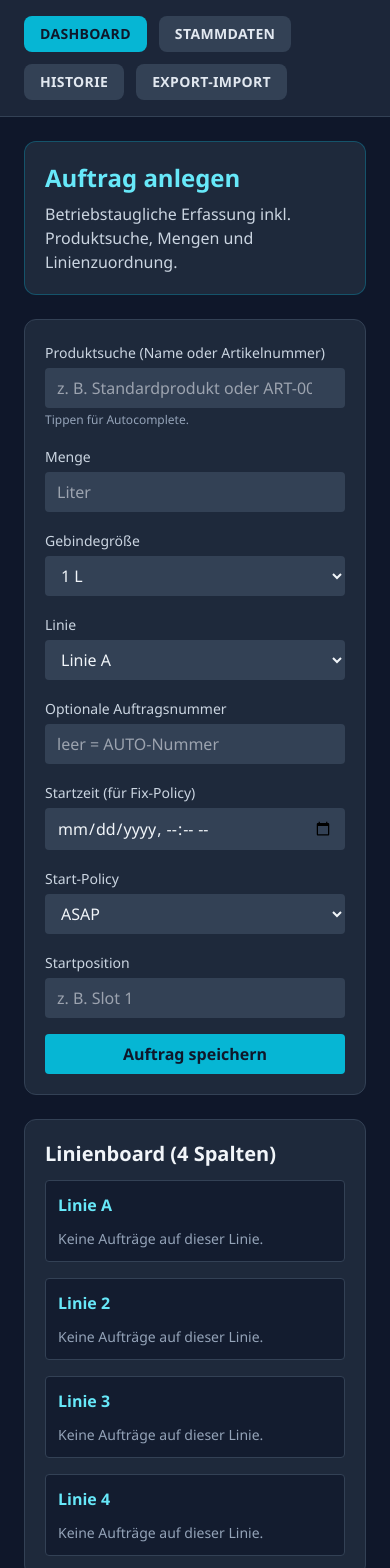
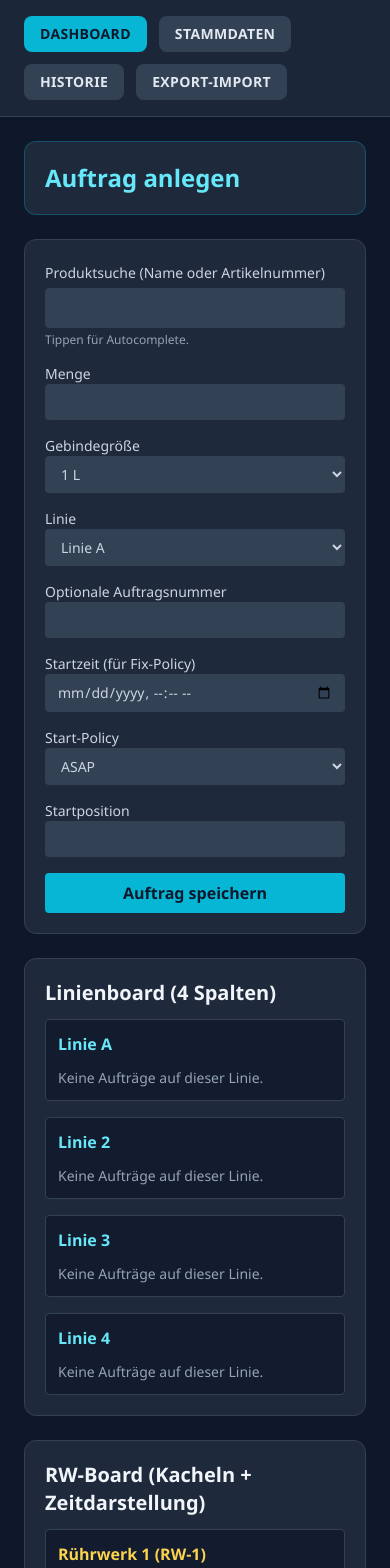
Before and after one commit to fabianhoffmann790-ctrl/RPS-v0.1.0, a React (Vite) app: page / in a window 390 px wide. Shown: the top 1568 px of the page. Built offline with nearby package versions, Linux system fonts and the light colour scheme.

Commit message:
Implement milestone 7 RW board and hard-stop assignment overlap

```diff
--- a/src/pages/DashboardPage.tsx
+++ b/src/pages/DashboardPage.tsx
@@ -1,6 +1,7 @@
 import { memo, useMemo, useState } from 'react'
 import type { DragEvent, FormEvent } from 'react'
 import { useAppStore } from '../store/appStore'
+import { getOrderRwWindow } from '../store/scheduling'
 
 const packageOptions = [
   { value: '250ml', label: '250 ml' },
@@ -16,11 +17,13 @@ const startPolicyOptions = [
 
 type PackageValue = (typeof packageOptions)[number]['value']
 type StartPolicyValue = (typeof startPolicyOptions)[number]['value']
+type StoreState = ReturnType<typeof useAppStore>['state']
+type StoreOrder = StoreState['orders'][number]
 
 interface LineBoardColumn {
   lineId: string
   lineName: string
-  orders: ReturnType<typeof useAppStore>['state']['orders']
+  orders: StoreState['orders']
 }
 
 const EmptyColumn = memo(function EmptyColumn() {
@@ -28,7 +31,7 @@ const EmptyColumn = memo(function EmptyColumn() {
 })
 
 function DashboardPage() {
-  const { state, createOrder, editOrder, reorderLineOrders } = useAppStore()
+  const { state, createOrder, editOrder, reorderLineOrders, assignOrder } = useAppStore()
   const [search, setSearch] = useState('')
   const [orderNo, setOrderNo] = useState('')
   const [quantity, setQuantity] = useState('')
@@ -56,8 +59,7 @@ function DashboardPage() {
   const searchMatches = useMemo(() => {
     const value = search.trim().toLowerCase()
     return state.masterdata.products.filter(
-      (product) =>
-        product.name.toLowerCase().includes(value) || product.articleNo.toLowerCase().includes(value),
+      (product) => product.name.toLowerCase().includes(value) || product.articleNo.toLowerCase().includes(value),
     )
   }, [search, state.masterdata.products])
 
@@ -79,6 +81,29 @@ function DashboardPage() {
         .sort((a, b) => (a.sequence === b.sequence ? a.id.localeCompare(b.id) : a.sequence - b.sequence)),
     }))
   }, [state.masterdata.lines, state.orders])
+
+  const assignmentByOrderId = useMemo(() => {
+    const map = new Map<string, string>()
+    state.assignments.forEach((assignment) => map.set(assignment.orderId, assignment.machine))
+    return map
+  }, [state.assignments])
+
+  const rwColumns = useMemo(() => {
+    return state.masterdata.stirrers.map((rw) => ({
+      rw,
+      entries: state.assignments
+        .filter((assignment) => assignment.machine === rw.rwId)
+        .map((assignment) => {
+          const order = state.orders.find((item) => item.id === assignment.orderId)
+          if (!order) return null
+          const window = getOrderRwWindow(order, state.masterdata)
+          if (!window) return null
+          return { order, window }
+        })
+        .filter((entry): entry is { order: StoreOrder; window: NonNullable<ReturnType<typeof getOrderRwWindow>> } => Boolean(entry))
+        .sort((a, b) => a.window.makeStart.localeCompare(b.window.makeStart)),
+    }))
+  }, [state.assignments, state.masterdata, state.orders])
 
   const onCreateOrder = (event: FormEvent) => {
     event.preventDefault()
@@ -125,157 +150,110 @@ function DashboardPage() {
     setDragOrderId(null)
   }
 
+  const onDropRw = (event: DragEvent<HTMLElement>, rwId: string) => {
+    event.preventDefault()
+    if (!dragOrderId) return
+    assignOrder(dragOrderId, rwId)
+    setDragOrderId(null)
+  }
+
   return (
     <section className="space-y-6">
       <div className="rounded-xl border border-cyan-600/40 bg-slate-800 p-5">
         <h1 className="text-2xl font-bold text-cyan-300">Auftrag anlegen</h1>
-        <p className="mt-2 text-slate-300">Betriebstaugliche Erfassung inkl. Produktsuche, Mengen und Linienzuordnung.</p>
       </div>
 
       <form onSubmit={onCreateOrder} className="grid gap-4 rounded-xl border border-slate-700 bg-slate-800 p-5 md:grid-cols-2">
         <div className="space-y-1 md:col-span-2">
           <label className="text-sm text-slate-300">Produktsuche (Name oder Artikelnummer)</label>
-          <input
-            list="product-options"
-            className="w-full rounded bg-slate-700 px-3 py-2"
-            placeholder="z. B. Standardprodukt oder ART-001"
-            value={search}
-            onChange={(event) => setSearch(event.target.value)}
-          />
+          <input list="product-options" className="w-full rounded bg-slate-700 px-3 py-2" value={search} onChange={(event) => setSearch(event.target.value)} />
           <datalist id="product-options">
             {state.masterdata.products.map((product) => (
               <option key={product.productId} value={`${product.name} (${product.articleNo})`} />
             ))}
           </datalist>
-          <p className="text-xs text-slate-400">
-            {selectedProduct
-              ? `Ausgewählt: ${selectedProduct.name} · ${selectedProduct.articleNo}`
-              : search
-                ? 'Kein exakter Treffer ausgewählt. Bitte Vorschlag übernehmen.'
-                : 'Tippen für Autocomplete.'}
-          </p>
-          {search && !selectedProduct && searchMatches.length > 0 ? (
-            <p className="text-xs text-slate-400">
-              Treffer: {searchMatches.slice(0, 4).map((product) => `${product.name} (${product.articleNo})`).join(', ')}
-            </p>
-          ) : null}
+          <p className="text-xs text-slate-400">{selectedProduct ? `Ausgewählt: ${selectedProduct.name}` : search ? 'Kein exakter Treffer ausgewählt.' : 'Tippen für Autocomplete.'}</p>
+          {search && !selectedProduct && searchMatches.length > 0 ? <p className="text-xs text-slate-500">Treffer: {searchMatches.map((m) => m.name).join(', ')}</p> : null}
         </div>
 
-        <div className="space-y-1">
-          <label className="text-sm text-slate-300">Menge</label>
-          <input
-            type="number"
-            min={1}
-            className="w-full rounded bg-slate-700 px-3 py-2"
-            placeholder="Liter"
-            value={quantity}
-            onChange={(event) => setQuantity(event.target.value)}
-          />
-        </div>
+        <label className="text-sm text-slate-300">Menge
+          <input type="number" min={1} className="w-full rounded bg-slate-700 px-3 py-2" value={quantity} onChange={(event) => setQuantity(event.target.value)} />
+        </label>
+        <label className="text-sm text-slate-300">Gebindegröße
+          <select className="w-full rounded bg-slate-700 px-3 py-2" value={packageSize} onChange={(event) => setPackageSize(event.target.value as PackageValue)}>
+            {packageOptions.map((option) => <option key={option.value} value={option.value}>{option.label}</option>)}
+          </select>
+        </label>
+        <label className="text-sm text-slate-300">Linie
+          <select className="w-full rounded bg-slate-700 px-3 py-2" value={lineId} onChange={(event) => setLineId(event.target.value)}>
+            {state.masterdata.lines.map((line) => <option key={line.lineId} value={line.lineId}>{line.name}</option>)}
+          </select>
+        </label>
+        <label className="text-sm text-slate-300">Optionale Auftragsnummer
+          <input className="w-full rounded bg-slate-700 px-3 py-2" value={orderNo} onChange={(event) => setOrderNo(event.target.value)} />
+        </label>
+        <label className="text-sm text-slate-300">Startzeit (für Fix-Policy)
+          <input type="datetime-local" className="w-full rounded bg-slate-700 px-3 py-2" value={startTime} onChange={(event) => setStartTime(event.target.value)} />
+        </label>
+        <label className="text-sm text-slate-300">Start-Policy
+          <select className="w-full rounded bg-slate-700 px-3 py-2" value={startPolicy} onChange={(event) => setStartPolicy(event.target.value as StartPolicyValue)}>
+            {startPolicyOptions.map((policy) => <option key={policy.value} value={policy.value}>{policy.label}</option>)}
+          </select>
+        </label>
+        <label className="text-sm text-slate-300">Startposition
+          <input className="w-full rounded bg-slate-700 px-3 py-2" value={startPosition} onChange={(event) => setStartPosition(event.target.value)} />
+        </label>
 
-        <div className="space-y-1">
-          <label className="text-sm text-slate-300">Gebindegröße</label>
-          <select
-            className="w-full rounded bg-slate-700 px-3 py-2"
-            value={packageSize}
-            onChange={(event) => setPackageSize(event.target.value as PackageValue)}
-          >
-            {packageOptions.map((option) => (
-              <option key={option.value} value={option.value}>
-                {option.label}
-              </option>
-            ))}
-          </select>
-        </div>
-
-        <div className="space-y-1">
-          <label className="text-sm text-slate-300">Linie</label>
-          <select className="w-full rounded bg-slate-700 px-3 py-2" value={lineId} onChange={(event) => setLineId(event.target.value)}>
-            {state.masterdata.lines.map((line) => (
-              <option key={line.lineId} value={line.lineId}>
-                {line.name}
-              </option>
-            ))}
-          </select>
-        </div>
-
-        <div className="space-y-1">
-          <label className="text-sm text-slate-300">Optionale Auftragsnummer</label>
-          <input
-            className="w-full rounded bg-slate-700 px-3 py-2"
-            placeholder="leer = AUTO-Nummer"
-            value={orderNo}
-            onChange={(event) => setOrderNo(event.target.value)}
-          />
-        </div>
-
-        <div className="space-y-1">
-          <label className="text-sm text-slate-300">Startzeit (für Fix-Policy)</label>
-          <input
-            type="datetime-local"
-            className="w-full rounded bg-slate-700 px-3 py-2"
-            value={startTime}
-            onChange={(event) => setStartTime(event.target.value)}
-          />
-        </div>
-
-        <div className="space-y-1">
-          <label className="text-sm text-slate-300">Start-Policy</label>
-          <select
-            className="w-full rounded bg-slate-700 px-3 py-2"
-            value={startPolicy}
-            onChange={(event) => setStartPolicy(event.target.value as StartPolicyValue)}
-          >
-            {startPolicyOptions.map((policy) => (
-              <option key={policy.value} value={policy.value}>
-                {policy.label}
-              </option>
-            ))}
-          </select>
-        </div>
-
-        <div className="space-y-1">
-          <label className="text-sm text-slate-300">Startposition</label>
-          <input
-            className="w-full rounded bg-slate-700 px-3 py-2"
-            placeholder="z. B. Slot 1"
-            value={startPosition}
-            onChange={(event) => setStartPosition(event.target.value)}
-          />
-        </div>
-
-        <button type="submit" className="rounded bg-cyan-500 px-3 py-2 font-semibold text-slate-900 md:col-span-2">
-          Auftrag speichern
-        </button>
+        <button type="submit" className="rounded bg-cyan-500 px-3 py-2 font-semibold text-slate-900 md:col-span-2">Auftrag speichern</button>
       </form>
 
       <div className="rounded-xl border border-slate-700 bg-slate-800 p-5">
         <h2 className="mb-3 text-xl font-semibold">Linienboard (4 Spalten)</h2>
-        <div className="grid gap-4 xl:grid-cols-4 md:grid-cols-2">
+        <div className="grid gap-4 md:grid-cols-2 xl:grid-cols-4">
           {boardColumns.map((lineColumn) => (
-            <article
-              key={lineColumn.lineId}
-              className="rounded border border-slate-700 bg-slate-900/70 p-3"
-              onDragOver={(event) => event.preventDefault()}
-              onDrop={(event) => onDropCard(event, lineColumn)}
-            >
+            <article key={lineColumn.lineId} className="rounded border border-slate-700 bg-slate-900/70 p-3" onDragOver={(event) => event.preventDefault()} onDrop={(event) => onDropCard(event, lineColumn)}>
               <h3 className="font-semibold text-cyan-300">{lineColumn.lineName}</h3>
               <div className="mt-3 max-h-[28rem] space-y-2 overflow-y-auto pr-1">
-                {lineColumn.orders.length === 0 ? (
-                  <EmptyColumn />
-                ) : (
-                  lineColumn.orders.map((order) => (
-                    <OrderCard
-                      key={order.id}
-                      order={order}
-                      products={state.masterdata.products}
-                      onDragStart={() => setDragOrderId(order.id)}
-                      onDragEnd={() => setDragOrderId(null)}
-                      onDrop={(event) => onDropCard(event, lineColumn, order.id)}
-                      onEdit={(updates) => editOrder(order.id, updates)}
-                    />
-                  ))
-                )}
+                {lineColumn.orders.length === 0 ? <EmptyColumn /> : lineColumn.orders.map((order) => (
+                  <OrderCard key={order.id} order={order} products={state.masterdata.products} stirrers={state.masterdata.stirrers} assignedRwId={assignmentByOrderId.get(order.id)} onDragStart={() => setDragOrderId(order.id)} onDragEnd={() => setDragOrderId(null)} onDrop={(event) => onDropCard(event, lineColumn, order.id)} onEdit={(updates) => editOrder(order.id, updates)} onAssign={(rwId) => assignOrder(order.id, rwId)} />
+                ))}
+              </div>
+            </article>
+          ))}
+        </div>
+      </div>
+
+      <div className="rounded-xl border border-slate-700 bg-slate-800 p-5">
+        <h2 className="mb-3 text-xl font-semibold">RW-Board (Kacheln + Zeitdarstellung)</h2>
+        <div className="grid gap-4 md:grid-cols-2 xl:grid-cols-3">
+          {rwColumns.map(({ rw, entries }) => (
+            <article key={rw.rwId} className="rounded border border-slate-700 bg-slate-900/70 p-3" onDragOver={(event) => event.preventDefault()} onDrop={(event) => onDropRw(event, rw.rwId)}>
+              <h3 className="font-semibold text-amber-300">{rw.name} ({rw.rwId})</h3>
+              <p className="mt-1 text-xs text-slate-400">Drop Auftrag hier für Assignment.</p>
+              <div className="mt-3 space-y-2">
+                {entries.length === 0 ? <p className="text-sm text-slate-500">Keine Belegung.</p> : entries.map(({ order, window }) => {
+                  const make = Math.max(window.makeDurationMin, 0)
+                  const holdFill = Math.max((Date.parse(window.fillEnd) - Date.parse(window.makeEnd)) / 60_000, 1)
+                  const total = Math.max(make + holdFill, 1)
+                  return (
+                    <div key={order.id} className="rounded border border-slate-700 bg-slate-950/70 p-2 text-xs" onDragOver={(event) => event.preventDefault()} onDrop={(event) => onDropRw(event, rw.rwId)}>
+                      <p className="font-semibold text-slate-100">{order.orderNo}</p>
+                      <p className="text-slate-400">Sperrbereich: {window.makeStart} → {window.fillEnd}</p>
+                      <div className="mt-2 flex h-3 overflow-hidden rounded">
+                        <div className="bg-cyan-500" style={{ width: `${(make / total) * 100}%` }} title="Herstellung" />
+                        <div className="bg-violet-500" style={{ width: `${(holdFill / total) * 100}%` }} title="Halten + Abfüllen" />
+                      </div>
+                      <div className="mt-1 flex justify-between text-[11px] text-slate-400">
+                        <span>MakeStart {window.makeStart}</span>
+                        <span>MakeEnd {window.makeEnd}</span>
+                      </div>
+                      <div className="flex justify-between text-[11px] text-slate-400">
+                        <span>FillStart {window.fillStart}</span>
+                        <span>FillEnd {window.fillEnd}</span>
+                      </div>
+                    </div>
+                  )
+                })}
               </div>
             </article>
           ))}
@@ -288,96 +266,41 @@ function DashboardPage() {
 const OrderCard = memo(function OrderCard({
   order,
   products,
+  stirrers,
+  assignedRwId,
   onDragStart,
   onDragEnd,
   onDrop,
   onEdit,
+  onAssign,
 }: {
-  order: ReturnType<typeof useAppStore>['state']['orders'][number]
-  products: ReturnType<typeof useAppStore>['state']['masterdata']['products']
+  order: StoreOrder
+  products: StoreState['masterdata']['products']
+  stirrers: StoreState['masterdata']['stirrers']
+  assignedRwId?: string
   onDragStart: () => void
   onDragEnd: () => void
   onDrop: (event: DragEvent<HTMLDivElement>) => void
-  onEdit: (
-    updates: Partial<
-      Pick<ReturnType<typeof useAppStore>['state']['orders'][number], 'quantity' | 'packageSize' | 'productId' | 'startPolicy'>
-    >,
-  ) => void
+  onEdit: (updates: Partial<Pick<StoreOrder, 'quantity' | 'packageSize' | 'productId' | 'startPolicy'>>) => void
+  onAssign: (rwId: string) => void
 }) {
+  const [selectedRw, setSelectedRw] = useState(assignedRwId ?? stirrers[0]?.rwId ?? '')
+
   return (
-    <div
-      onDragOver={(event) => event.preventDefault()}
-      onDrop={onDrop}
-      className="rounded border border-slate-700 bg-slate-950/80 p-3 text-sm"
-    >
-      <div
-        draggable
-        onDragStart={onDragStart}
-        onDragEnd={onDragEnd}
-        className="mb-2 cursor-grab rounded bg-slate-800 px-2 py-1 text-xs text-slate-300"
-      >
-        ↕ Reihenfolge ändern
-      </div>
-      <p className="font-semibold text-slate-100">
-        {order.orderNo} · {order.title}
-      </p>
+    <div onDragOver={(event) => event.preventDefault()} onDrop={onDrop} className="rounded border border-slate-700 bg-slate-950/80 p-3 text-sm">
+      <div draggable onDragStart={onDragStart} onDragEnd={onDragEnd} className="mb-2 cursor-grab rounded bg-slate-800 px-2 py-1 text-xs text-slate-300">↕ Reihenfolge ändern / auf RW ziehen</div>
+      <p className="font-semibold text-slate-100">{order.orderNo} · {order.title}</p>
       <p className="text-xs text-slate-400">Fill: {order.fillStart ?? '—'} → {order.fillEnd ?? '—'}</p>
+      <p className="text-xs text-amber-300">RW: {assignedRwId ?? 'nicht zugewiesen'}</p>
       <div className="mt-2 grid grid-cols-2 gap-2">
-        <label className="text-xs text-slate-300">
-          Menge
-          <input
-            type="number"
-            min={1}
-            value={order.quantity}
-            onChange={(event) => {
-              const next = Number(event.target.value)
-              if (!Number.isNaN(next) && next > 0) onEdit({ quantity: next })
-            }}
-            className="mt-1 w-full rounded bg-slate-700 px-2 py-1"
-          />
-        </label>
-        <label className="text-xs text-slate-300">
-          Gebinde
-          <select
-            value={order.packageSize}
-            onChange={(event) => onEdit({ packageSize: event.target.value as PackageValue })}
-            className="mt-1 w-full rounded bg-slate-700 px-2 py-1"
-          >
-            {packageOptions.map((option) => (
-              <option key={option.value} value={option.value}>
-                {option.label}
-              </option>
-            ))}
-          </select>
-        </label>
-        <label className="text-xs text-slate-300 col-span-2">
-          Produkt
-          <select
-            value={order.productId}
-            onChange={(event) => onEdit({ productId: event.target.value })}
-            className="mt-1 w-full rounded bg-slate-700 px-2 py-1"
-          >
-            {products.map((product) => (
-              <option key={product.productId} value={product.productId}>
-                {product.name} ({product.articleNo})
-              </option>
-            ))}
-          </select>
-        </label>
-        <label className="text-xs text-slate-300 col-span-2">
-          Start-Policy
-          <select
-            value={order.startPolicy}
-            onChange={(event) => onEdit({ startPolicy: event.target.value as StartPolicyValue })}
-            className="mt-1 w-full rounded bg-slate-700 px-2 py-1"
-          >
-            {startPolicyOptions.map((policy) => (
-              <option key={policy.value} value={policy.value}>
-                {policy.label}
-              </option>
-            ))}
-          </select>
-        </label>
+        <label className="text-xs text-slate-300">Menge<input type="number" min={1} value={order.quantity} onChange={(event) => { const next = Number(event.target.value); if (!Number.isNaN(next) && next > 0) onEdit({ quantity: next }) }} className="mt-1 w-full rounded bg-slate-700 px-2 py-1" /></label>
+        <label className="text-xs text-slate-300">Gebinde<select value={order.packageSize} onChange={(event) => onEdit({ packageSize: event.target.value as PackageValue })} className="mt-1 w-full rounded bg-slate-700 px-2 py-1">{packageOptions.map((option) => <option key={option.value} value={option.value}>{option.label}</option>)}</select></label>
+        <label className="col-span-2 text-xs text-slate-300">Produkt<select value={order.productId} onChange={(event) => onEdit({ productId: event.target.value })} className="mt-1 w-full rounded bg-slate-700 px-2 py-1">{products.map((product) => <option key={product.productId} value={product.productId}>{product.name} ({product.articleNo})</option>)}</select></label>
+        <label className="col-span-2 text-xs text-slate-300">Start-Policy<select value={order.startPolicy} onChange={(event) => onEdit({ startPolicy: event.target.value as StartPolicyValue })} className="mt-1 w-full rounded bg-slate-700 px-2 py-1">{startPolicyOptions.map((policy) => <option key={policy.value} value={policy.value}>{policy.label}</option>)}</select></label>
+        <div className="col-span-2 grid grid-cols-3 gap-2 items-end">
+          <label className="col-span-2 text-xs text-slate-300">RW zuweisen<select value={selectedRw} onChange={(event) => setSelectedRw(event.target.value)} className="mt-1 w-full rounded bg-slate-700 px-2 py-1">{stirrers.map((rw) => <option key={rw.rwId} value={rw.rwId}>{rw.name} ({rw.rwId})</option>)}</select></label>
+          <button type="button" className="rounded bg-amber-400 px-2 py-1 text-xs font-semibold text-slate-900" onClick={() => onAssign(selectedRw)}>Assign</button>
+        </div>
       </div>
     </div>
   )
--- a/src/store/appStore.tsx
+++ b/src/store/appStore.tsx
@@ -7,6 +7,7 @@ import type {
   MasterdataState,
   Order,
 } from './types'
+import { getOrderRwWindow, hasOverlap } from './scheduling'
 
 const STORAGE_KEY = 'rps-store-v2'
 
@@ -347,7 +348,6 @@ export function AppStoreProvider({ children }: { children: ReactNode }) {
           actualQuantity: 0,
         },
       ],
-      assignments: [...prev.assignments.filter((item) => item.orderId !== newOrderId), { orderId: newOrderId, machine: line.name }],
       meta: {
         ...prev.meta,
         usedOrderNumbers: [...prev.meta.usedOrderNumbers, orderNo],
@@ -449,13 +449,33 @@ export function AppStoreProvider({ children }: { children: ReactNode }) {
   const assignOrder: StoreContextValue['assignOrder'] = (orderId, machine) => {
     const order = state.orders.find((item) => item.id === orderId)
     if (!order) return fail('Auftrag nicht gefunden.')
-    if (!state.masterdata.lines.some((line) => line.name === machine)) return fail('Linie unbekannt.')
+    const rw = state.masterdata.stirrers.find((item) => item.rwId === machine)
+    if (!rw) return fail('Rührwerk unbekannt.')
+
+    const nextWindow = getOrderRwWindow(order, state.masterdata)
+    if (!nextWindow) return fail('Zuweisung blockiert: Für den Auftrag fehlen Fill-Zeiten.')
+
+    const conflicts = state.assignments
+      .filter((item) => item.machine === machine && item.orderId !== orderId)
+      .map((item) => ({ assignment: item, order: state.orders.find((orderItem) => orderItem.id === item.orderId) }))
+      .filter((item): item is { assignment: { orderId: string; machine: string }; order: Order } => Boolean(item.order))
+
+    for (const conflict of conflicts) {
+      const conflictWindow = getOrderRwWindow(conflict.order, state.masterdata)
+      if (!conflictWindow) continue
+
+      if (hasOverlap(nextWindow, conflictWindow)) {
+        return fail(
+          `${rw.rwId} belegt von ${conflictWindow.makeStart} bis ${conflictWindow.fillEnd} durch Auftrag ${conflict.order.orderNo}.`,
+        )
+      }
+    }
 
     commit((prev) => ({
       ...prev,
       assignments: [...prev.assignments.filter((item) => item.orderId !== orderId), { orderId, machine }],
       meta: { ...prev.meta, lastError: null },
-      history: [...prev.history, historyMessage('ASSIGN', `Auftrag ${order.orderNo} zu ${machine} zugewiesen.`)],
+      history: [...prev.history, historyMessage('ASSIGN', `Auftrag ${order.orderNo} zu ${rw.name} (${rw.rwId}) zugewiesen.`)],
     }))
     return { ok: true }
   }
--- /dev/null
+++ b/src/store/scheduling.ts
@@ -0,0 +1,56 @@
+import type { MasterdataState, Order, Product } from './types'
+
+export interface OrderRwWindow {
+  makeStart: string
+  makeEnd: string
+  fillStart: string
+  fillEnd: string
+  makeDurationMin: number
+  bufferMin: number
+}
+
+const parseMs = (value?: string) => {
+  if (!value) return Number.NaN
+  return Date.parse(value)
+}
+
+const fmt = (valueMs: number) => {
+  const date = new Date(valueMs)
+  const pad = (input: number) => input.toString().padStart(2, '0')
+  return `${date.getFullYear()}-${pad(date.getMonth() + 1)}-${pad(date.getDate())}T${pad(date.getHours())}:${pad(date.getMinutes())}`
+}
+
+export const calcMakeDurationMin = (order: Order, product: Product) => Math.max(order.quantity * product.makeTimeMinPerL, 0)
+
+export const getOrderRwWindow = (order: Order, masterdata: MasterdataState): OrderRwWindow | null => {
+  const fillStartMs = parseMs(order.fillStart)
+  const fillEndMs = parseMs(order.fillEnd)
+  if (Number.isNaN(fillStartMs) || Number.isNaN(fillEndMs)) return null
+
+  const product = masterdata.products.find((item) => item.productId === order.productId)
+  if (!product) return null
+
+  const makeDurationMin = calcMakeDurationMin(order, product)
+  const bufferMin = product.bufferMin ?? masterdata.bufferMin ?? 0
+
+  const makeEndMs = fillStartMs - bufferMin * 60_000
+  const makeStartMs = makeEndMs - makeDurationMin * 60_000
+
+  return {
+    makeStart: fmt(makeStartMs),
+    makeEnd: fmt(makeEndMs),
+    fillStart: order.fillStart!,
+    fillEnd: order.fillEnd!,
+    makeDurationMin,
+    bufferMin,
+  }
+}
+
+export const hasOverlap = (left: OrderRwWindow, right: OrderRwWindow) => {
+  const leftStart = parseMs(left.makeStart)
+  const leftEnd = parseMs(left.fillEnd)
+  const rightStart = parseMs(right.makeStart)
+  const rightEnd = parseMs(right.fillEnd)
+
+  return leftStart < rightEnd && rightStart < leftEnd
+}
```
